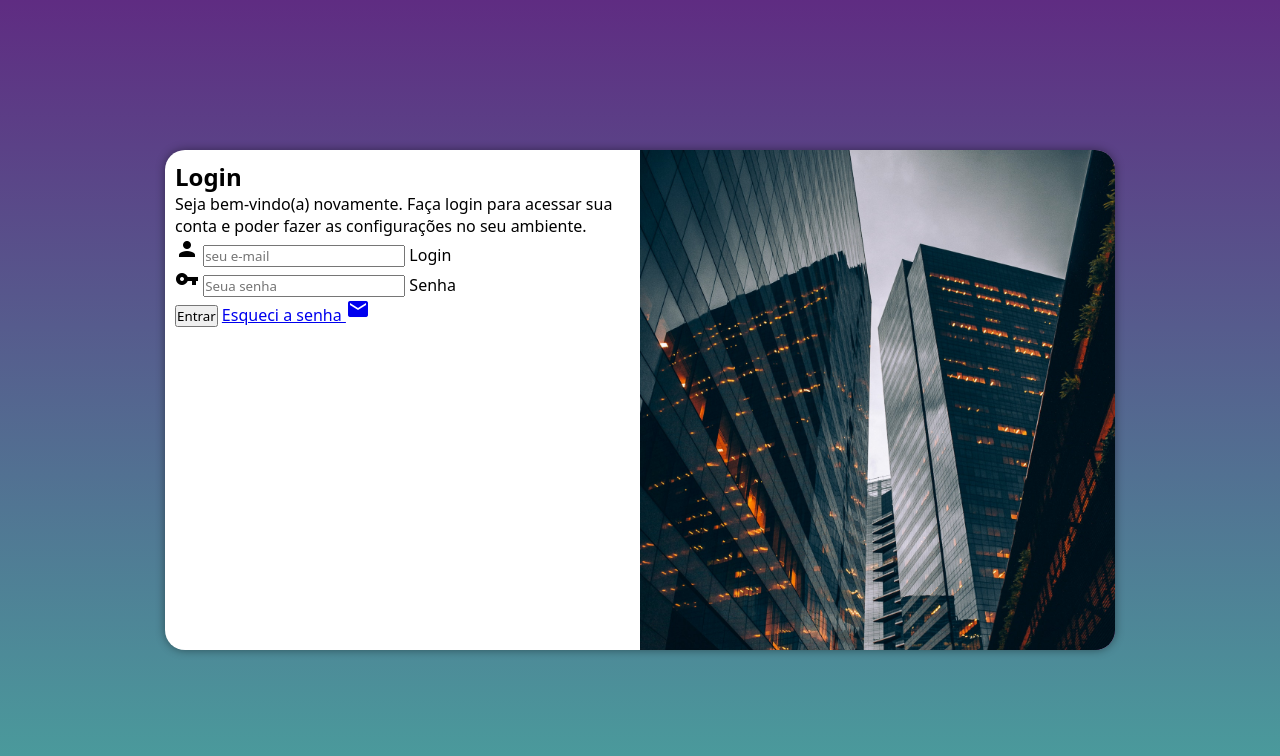
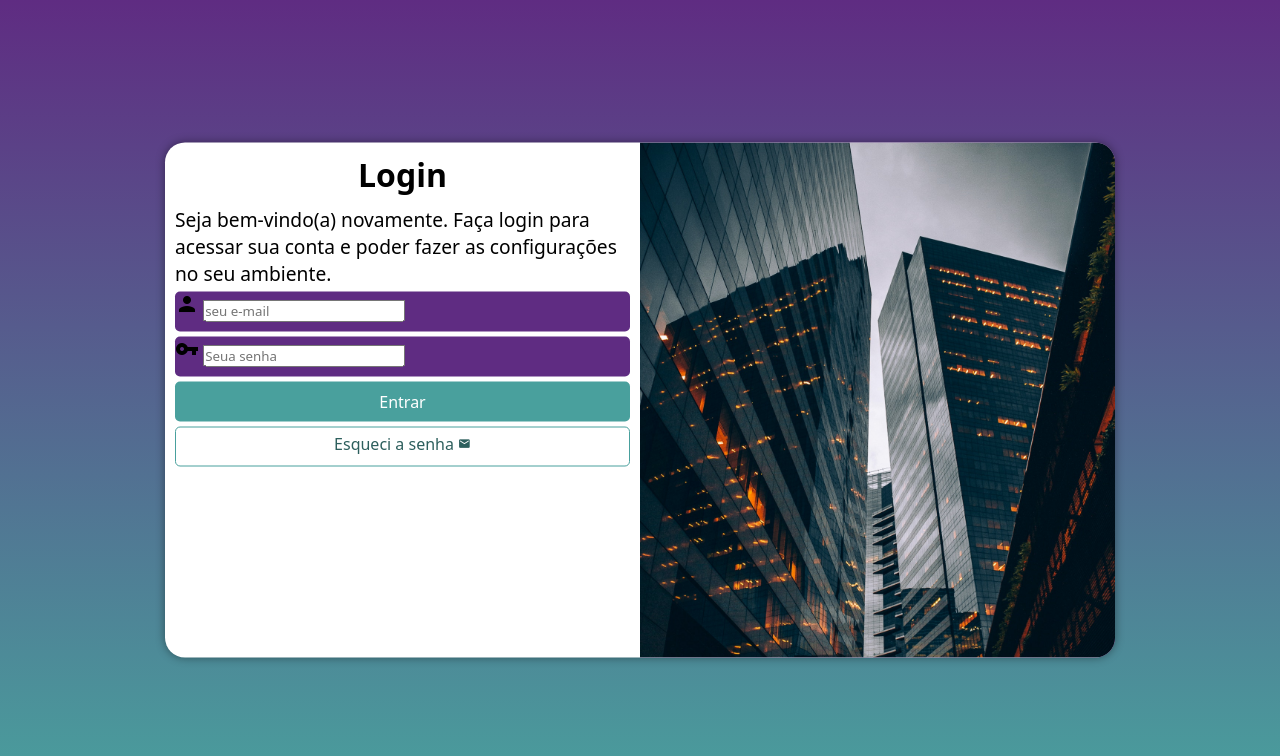
Before and after one commit to Wlllr/projeto-login, a plain HTML site: page index.html in a window 1280 px wide. Drawn offline with Linux system fonts and the light colour scheme.

Commit message:
formatacao do formulario

```diff
--- a/estilo/media-query.css
+++ b/estilo/media-query.css
@@ -40,4 +40,12 @@
         float: left;
         width: 50%;
     }
+
+    div#formulario > h1 {
+        font-size: 2em;
+    }
+
+    div#formulario > p {
+        font-size: 1.2em;
+    }
 }
--- a/estilo/style.css
+++ b/estilo/style.css
@@ -27,7 +27,7 @@ main {
 
 section#login {
     background-color: white;
-    height: 500px;
+    height: 515px;
     width: 250px;
     border-radius: 20px;
     overflow: hidden;
@@ -52,3 +52,64 @@ section#login > div#formulario {
     display: block;
     padding: 10px;
 }
+
+div#formulario > h1 {
+    text-align: center;
+    margin-bottom: 10px;
+}
+
+div#formulario > p {
+    font-size: 0.8em;
+}
+
+form > div.campo {
+    background-color: #5f2c82;
+    display: block;
+    width: 100%;
+    height: 40px;
+    border-radius: 5px;
+    margin: 5px 0px;
+}
+
+div.campo > label {
+    display: none;
+}
+
+form > input[type=submit] {
+    display: block;
+    font-size: 1em;
+    width: 100%;
+    height: 40px;
+    background-color: #49a09d;
+    color: white;
+    border: none;
+    border-radius: 5px;
+    cursor: pointer;
+}
+
+form > input[type=submit]:hover {
+    background-color: #2d5f5d;
+}
+
+form > a.botao {
+    display: block;
+    text-align: center;
+    font-size: 1em;
+    text-decoration: none;
+    width: 100%;
+    height: 40px;
+    padding-top: 5px;
+    margin-top: 5px;
+    background-color: white;
+    color: #2d5f5d;
+    border: 1px solid #49a09d;
+    border-radius: 5px;
+}
+
+form > a.botao:hover {
+    background-color: #6cd3cf;
+}
+
+form > a.botao > i {
+    font-size: 0.8em;
+}
--- a/index.html
+++ b/index.html
@@ -33,7 +33,7 @@
                         <label for="isenha">Senha</label>
                     </div>
                     <input type="submit" value="Entrar">
-                    <a href="esqueci.html">
+                    <a href="esqueci.html" class="botao">
                         Esqueci a senha <i class="material-icons">mail</i>
                     </a>
                 </form>
```
